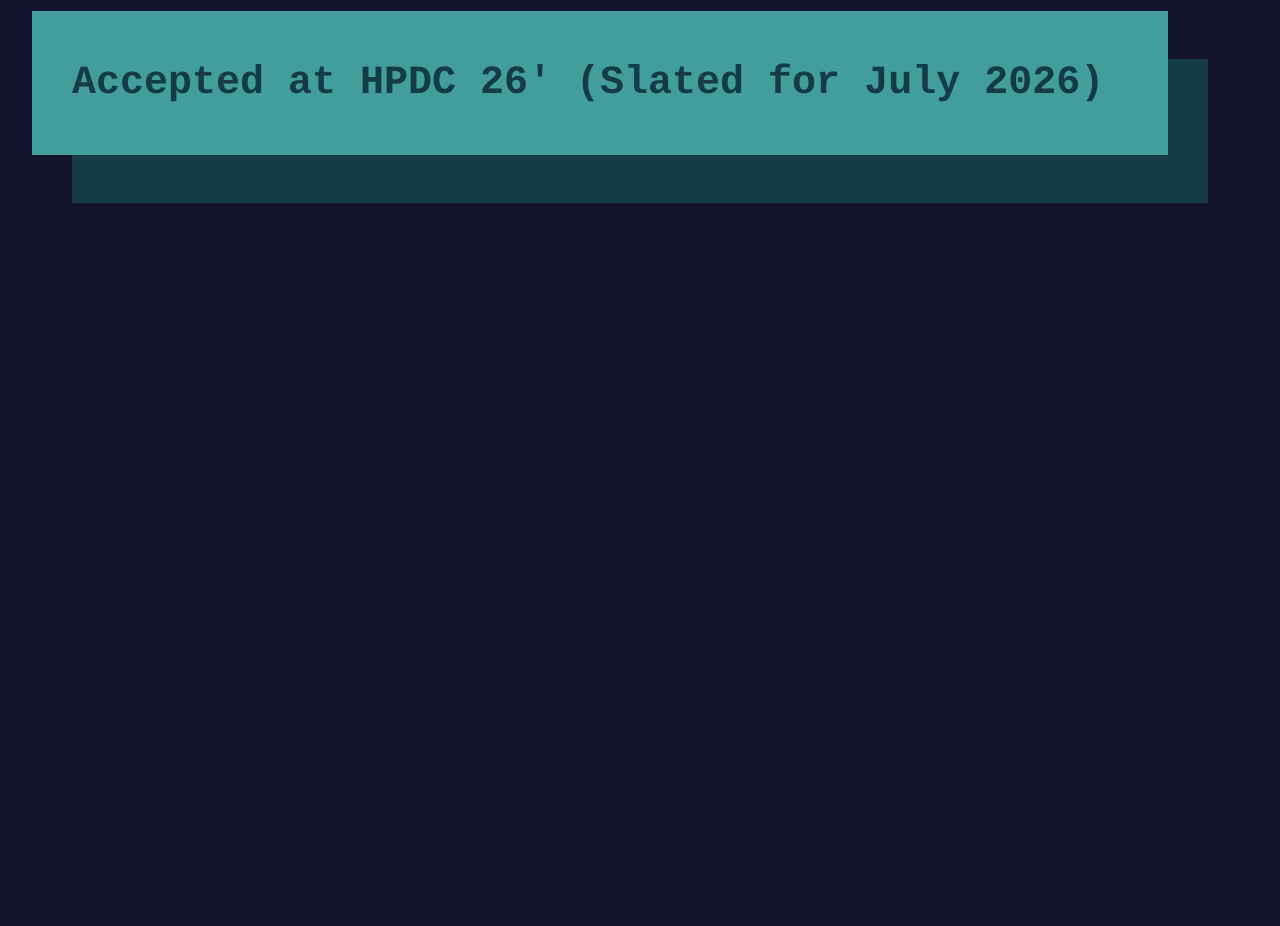
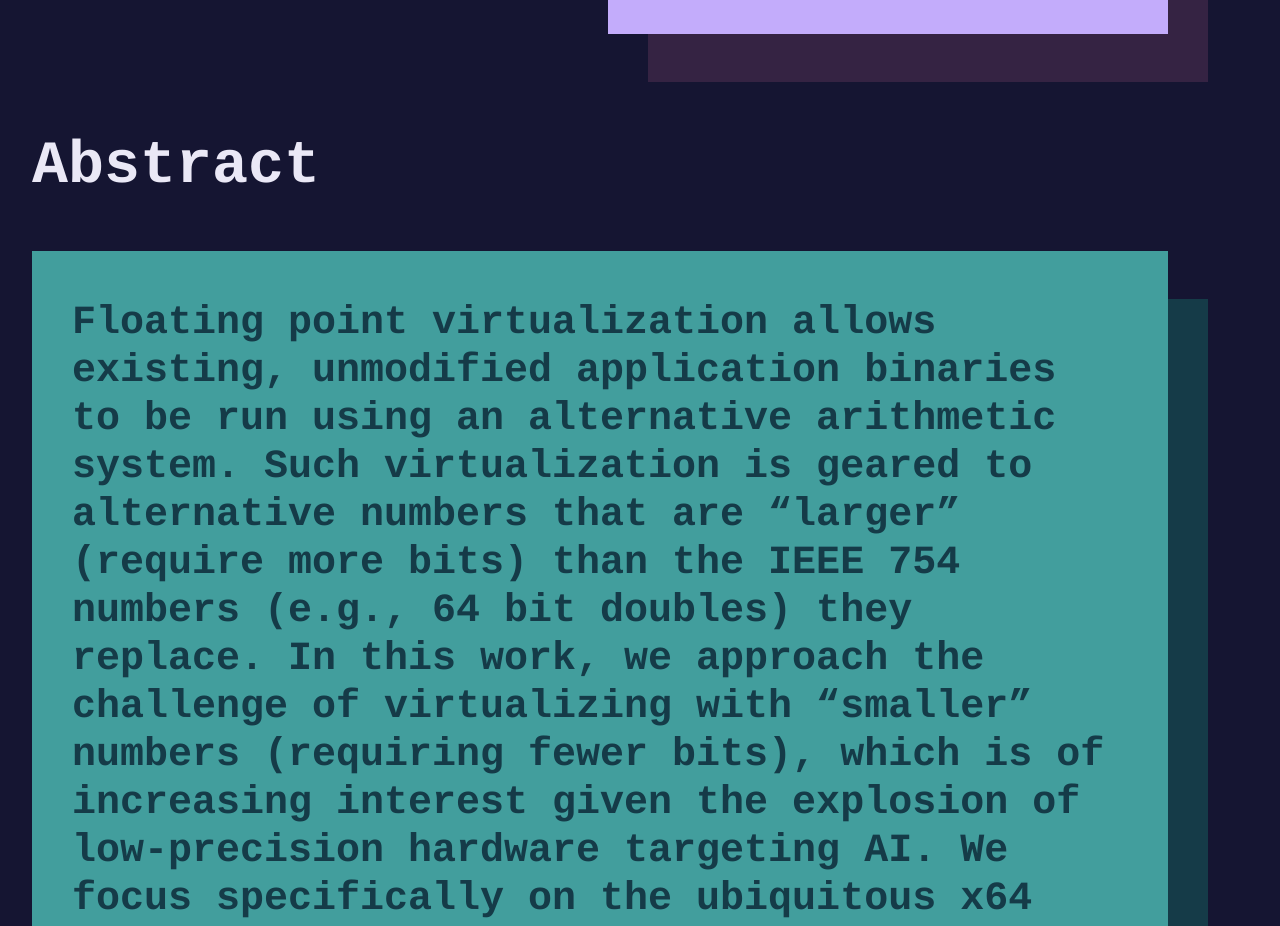
Before and after one commit to kjhayes/kjhayes.github.io, an Eleventy site: page site/publications/fpvm-tiny.md in a window 1280 px wide. Shown: the part 690-1616 px from the top of the page. Before the commit the page ends 1149 px from the top, so only its background shows below. Built offline with nearby package versions, Linux system fonts and the light colour scheme; Eleventy itself is replaced by a stand-in of ours; files that its build step writes are made by us from their sources; what @vrugtehagel/eleventy-tex would draw is missing.

Commit message:
Include fpvm-tiny abstract/link

```diff
--- a/site/publications/fpvm-tiny.md
+++ b/site/publications/fpvm-tiny.md
@@ -8,7 +8,25 @@ authors:
  - Peter Dinda
 type: Paper
 date: 2026-07
+doi: "10.1145/3806645.3807578"
+pdflink: "https://doi.org/10.1145/3806645.3807578"
 ---
 
-## Note
-Accepted at HPDC 26' (Slated for July 2026)
+## Abstract
+Floating point virtualization allows existing, unmodified application
+binaries to be run using an alternative arithmetic system. Such
+virtualization is geared to alternative numbers that are “larger”
+(require more bits) than the IEEE 754 numbers (e.g., 64 bit doubles)
+they replace. In this work, we approach the challenge of virtualizing
+with “smaller” numbers (requiring fewer bits), which is of increasing
+interest given the explosion of low-precision hardware targeting AI.
+We focus specifically on the ubiquitous x64 architecture through a
+hardware/software co-design that leverages x64 functionality that
+currently lays fallow. The design combines (a) instruction traps
+via lazy FPU abduction, and (b) simplified memory management
+by tiny value boxing. We also develop an example tiny alternative
+arithmetic system that allows smaller IEEE 754 numbers, down to 3
+bits, with the exact precision able to be specified on a per-value or
+per-instruction basis at runtime. Our prototype system is evaluated
+using validation and performance tests based on running NAS and
+other benchmarks with a range of lower precision numbers.
```
Also changed, not shown: public/publications/fpvm-tiny/index.html (+20 -2 lines).
